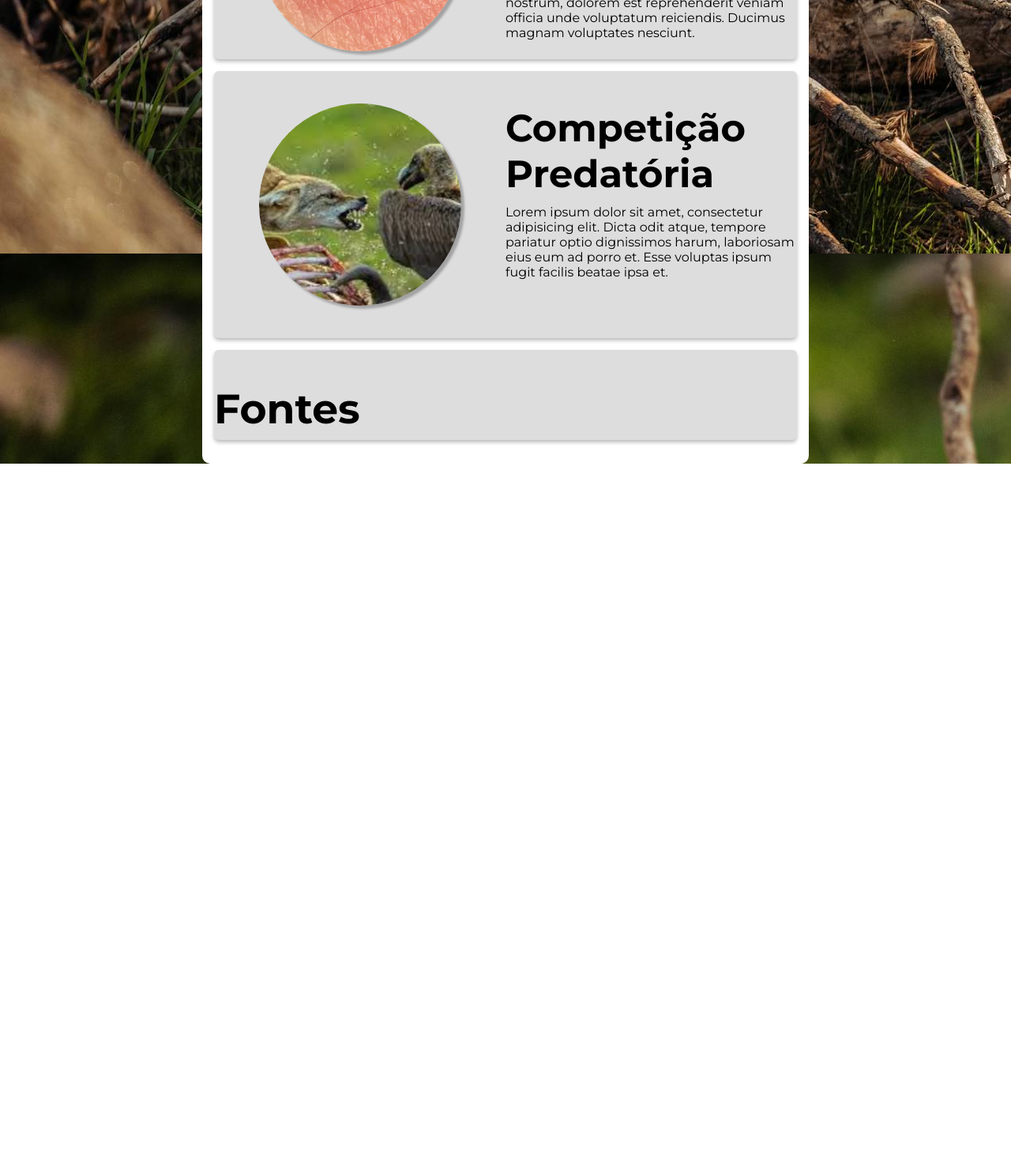
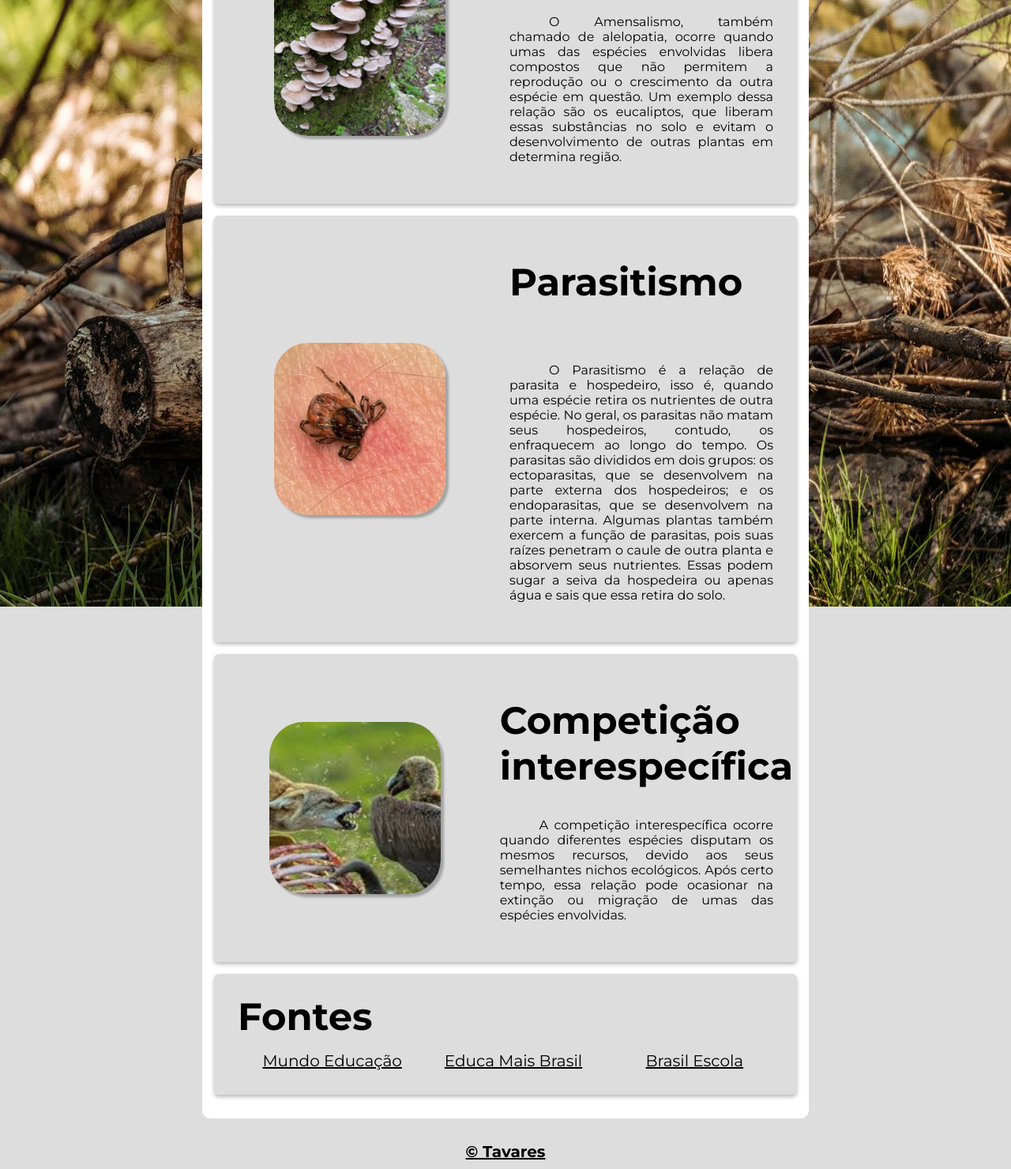
Before and after one commit to Tavar3s/trabalho-biologia_1b, a plain HTML site: page index.html in a window 1280 px wide. Shown: the part 1227-2707 px from the top of the page at 79% size. Before the commit the page ends 1814 px from the top, so only its background shows below. Drawn offline with Linux system fonts and the light colour scheme.

Commit message:
Finalização do trabalho

```diff
--- a/index.html
+++ b/index.html
@@ -18,43 +18,52 @@
             <h2>Predatismo</h2>
             <img src="png/edit/predatismo.png" alt="">
             <p>
-                Lorem ipsum dolor sit amet consectetur, adipisicing elit. Corporis itaque sit quam dolorem beatae, aut molestiae delectus similique sequi unde consequatur deleniti quaerat voluptates placeat error. Consequatur deserunt accusantium perferendis!
+                O predatismo é a relação de predador e presa entre diferentes espécies. Essa interação permite a criação de cadeias alimentares no reino animal e, com certa frequêcia, alguns seres desempenham papel duplo, ora sendo predadores, ora presas. Também é responsável pelo controle de indivíduos das espécies envolvidas.
             </p>
         </section>
         <section id="herbivoria">
             <h2>Herbivoria</h2>
             <img src="png/edit/herbivoria.jpg" alt="">
             <p>
-                Lorem, ipsum dolor sit amet consectetur adipisicing elit. Voluptate eius neque quos, commodi nobis atque, consequatur consequuntur et suscipit at consectetur doloremque, delectus illum error reprehenderit obcaecati optio maiores enim.
+                A herbivoria representa a relação entre herbívoros e plantas. Nela, os animais envolvidos possuem a vantagem por se alimentar de maneira vasta e constante. Por outro lado, as plastas perdem partes vivas, um fator limitante para estes seres. Essa interação é essencial para a formação de cadeias alimentares.
             </p>
         </section>
         <section id="amensalismo">
             <h2>Amensalismo</h2>
             <img src="png/edit/amensalismo.png" alt="">
             <p>
-                Lorem, ipsum dolor sit amet consectetur adipisicing elit. Ab reprehenderit aperiam rerum molestiae pariatur eos, sed quibusdam perspiciatis nemo, vel nulla veritatis voluptas quod praesentium corporis non ipsam eum architecto.
+                O Amensalismo, também chamado de alelopatia, ocorre quando umas das espécies envolvidas libera compostos que não permitem a reprodução ou o crescimento da outra espécie em questão. Um exemplo dessa relação são os eucaliptos, que liberam essas substâncias no solo e evitam o desenvolvimento de outras plantas em determina região.
             </p>
         </section>
         <section id="parasitismo">
             <h2>Parasitismo</h2>
             <img src="png/edit/parasitismo.png" alt="">
             <p>
-                Lorem ipsum dolor sit amet consectetur adipisicing elit. Eum quos minima facilis mollitia nesciunt possimus magnam vero, nostrum, dolorem est reprehenderit veniam officia unde voluptatum reiciendis. Ducimus magnam voluptates nesciunt.
+                O Parasitismo é a relação de parasita e hospedeiro, isso é, quando uma espécie retira os nutrientes de outra espécie. No geral, os parasitas não matam seus hospedeiros, contudo, os enfraquecem ao longo do tempo. Os parasitas são divididos em dois grupos: os ectoparasitas, que se desenvolvem na parte externa dos hospedeiros; e os endoparasitas, que se desenvolvem na parte interna. Algumas plantas também exercem a função de parasitas, pois suas raízes penetram o caule de outra planta e absorvem seus nutrientes. Essas podem sugar a seiva da hospedeira ou apenas água e sais que essa retira do solo.
             </p>
         </section>
         <section id="competição">
-            <h2>Competição Predatória</h2>
+            <h2>Competição interespecífica</h2>
             <img src="png/edit/competicao.png" alt="">
             <p>
-                Lorem ipsum dolor sit amet, consectetur adipisicing elit. Dicta odit atque, tempore pariatur optio dignissimos harum, laboriosam eius eum ad porro et. Esse voluptas ipsum fugit facilis beatae ipsa et.
+                A competição interespecífica ocorre quando diferentes espécies disputam os mesmos recursos, devido aos seus semelhantes nichos ecológicos. Após certo tempo, essa relação pode ocasionar na extinção ou migração de umas das espécies envolvidas.
             </p>
         </section>
         <section id="fonte">
             <h2>Fontes</h2>
+            <ul>
+                <a href="https://mundoeducacao.uol.com.br/biologia/relacoes-ecologicas.htm#:~:text=Quando%20um%20animal%20mata%20e,rela%C3%A7%C3%A3o%20desarm%C3%B4nica%20%C3%A9%20o%20predatismo.&text=N%C3%A3o%20pare%20agora...,-Tem%20mais%20depois">
+                    <li>Mundo Educação</li>
+                </a><a href="https://www.educamaisbrasil.com.br/enem/biologia/relacoes-desarmonicas">
+                    <li>Educa Mais Brasil</li>
+                </a><a href="https://brasilescola.uol.com.br/biologia/relacoes-inter-especificas.htm">
+                    <li>Brasil Escola</li>
+                </a>
+            </ul>
         </section>
     </main>
     <footer>
-
+        <a href="#">&copy; Tavares</a>
     </footer>
 </body>
 </html>
--- a/style.css
+++ b/style.css
@@ -2,6 +2,7 @@
 
 @import url('https://fonts.googleapis.com/css2?family=Montserrat:ital,wght@0,100..900;1,100..900&family=Noto+Serif+Display:wght@400;700&display=swap');
 
+/* Geral */
 * {
     margin: 0px;
     padding: 0px;
@@ -9,72 +10,165 @@
 }
 
 body {
-    background-image: url(png/bg-img.jpg);
-    background-attachment: fixed;
-    background-position: left center;
+    background: #ddd url(png/bg-img.jpg) no-repeat center fixed;
+}
+
+main {
+    background-color: white;
+    padding: 15px;
 }
 
 header {
     background-color: transparent;
-    margin: 30px 0;
+    padding: 100px 0;
     text-align: center;
 }
 
 h1 {
     color: #fff;
-    font-size: 4vw;
     text-shadow: 0px 2px 5px black;
-}
-
-main {
-    background-color: white;
-    margin: 0 20vw;
-    padding: 15px;
-    border-radius: 10px;
 }
 
 section {
     background-color: #ddd;
     border-radius: 6px;
     min-height: 260px;
-    margin: 15px 0;
-    padding: 8px 0;
+    margin-bottom: 15px;
+    padding: 20px 0;
     box-shadow: 0px 3px 5px #0004;
+}
+
+img {
+    border-radius: 20%;
+}
+
+ul {
+    list-style-type: none;
+    line-height: 35px;
+}
+
+a {
+    color: #000;
+}
+
+footer {
+    text-align: center;
+    background-color: #ddd;
+    margin-top: 20px;
+    padding: 10px;
+    font-size: 20px;
+    font-weight: bolder;
+}
+
+/* Desktop */
+@media screen and (min-width: 1200px) {
+    main {
+        margin: 0 20vw;
+        border-radius: 10px;
+    }
+    h1 {
+        font-size: 4.5vw;
+    }
+
+    section {
         display: grid;
         grid-template-columns: repeat(2, 1fr);
         grid-template-rows: repeat(2, 1fr);
+        max-height: 350px;
     }
 
     h2 {
         grid-area: 1 / 2 / 2 / 3;
-    font-size: 52px;
+        font-size: 48px;
         margin-top: 35px;
+        padding: 0px 5px;
     }
 
     img {
         grid-area: 1 / 1 / 3 / 2;
-    border-radius: 50%;
-    width: 256px;
+        width: 17vw;
         box-shadow: 4px 4px 3px #0004;
         margin: auto;
     }
 
     p {
         grid-area: 2 / 2 / 3 / 3;
+        padding: 15px 30px 30px 5px;
+        text-align: justify;
+        text-indent: 50px;
     }
 
-footer {
-
+    ul {
+        margin-left: 20px;
+        text-align: center;
+        text-decoration: none;
+        font-size: 20px;
+        columns: 3;
+        color: black;
     }
 
     /* Específicos */
 
     #fonte {
         display: block;
+        padding: 25px;
         min-height: 0;
+    }
+
+    #fonte>h2 {
+        margin-top: 0;
+        margin-bottom: 10px;
     }
 
     #competição > h2 {
         font-size: 48px;
         padding-bottom: 10px;
     }
+
+    #parasitismo {
+        max-height: 500px;
+    }
+
+    #parasitismo>p {
+        margin-top: -60px;
+    }
+}
+
+@media screen and (max-width: 1200px) {
+    body {
+        background-position: center;
+    }
+
+    main {
+        min-width: 320px;
+        margin: 0px 5px;
+        border-radius: 5px;
+    }
+
+    h1 {
+        font-size: 60px;
+        padding: 20px;
+    }
+
+    section {
+        padding: 25px;
+        text-align: center;
+    }
+
+    p, a {
+        font-size: 20px;
+    }
+
+    h2 {
+        font-size: 40px;
+        padding-bottom: 10px;
+    }
+
+    img {
+        padding-bottom: 20px;
+    }
+
+    #fonte {
+        min-height: 0;
+    }
+}
```
Lines whose indentation alone changed are shown as unchanged.
